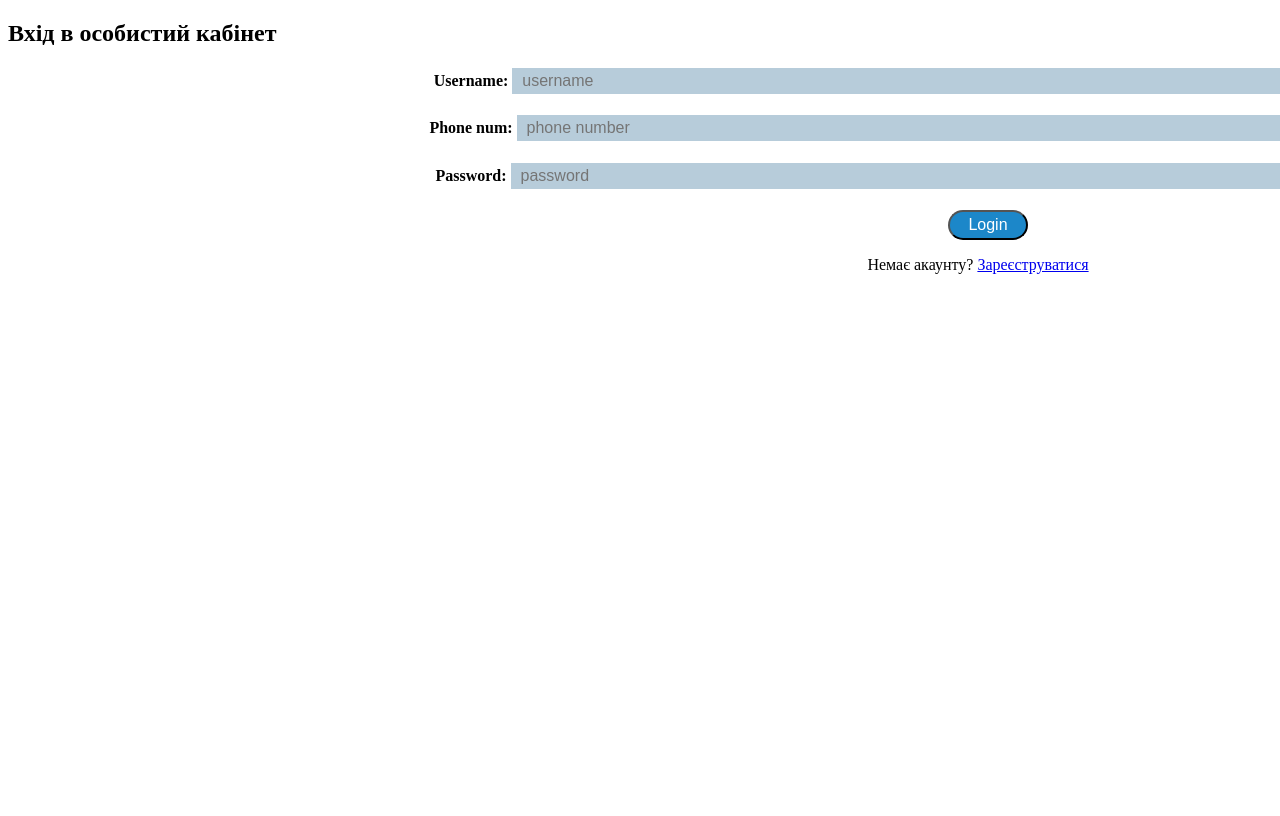
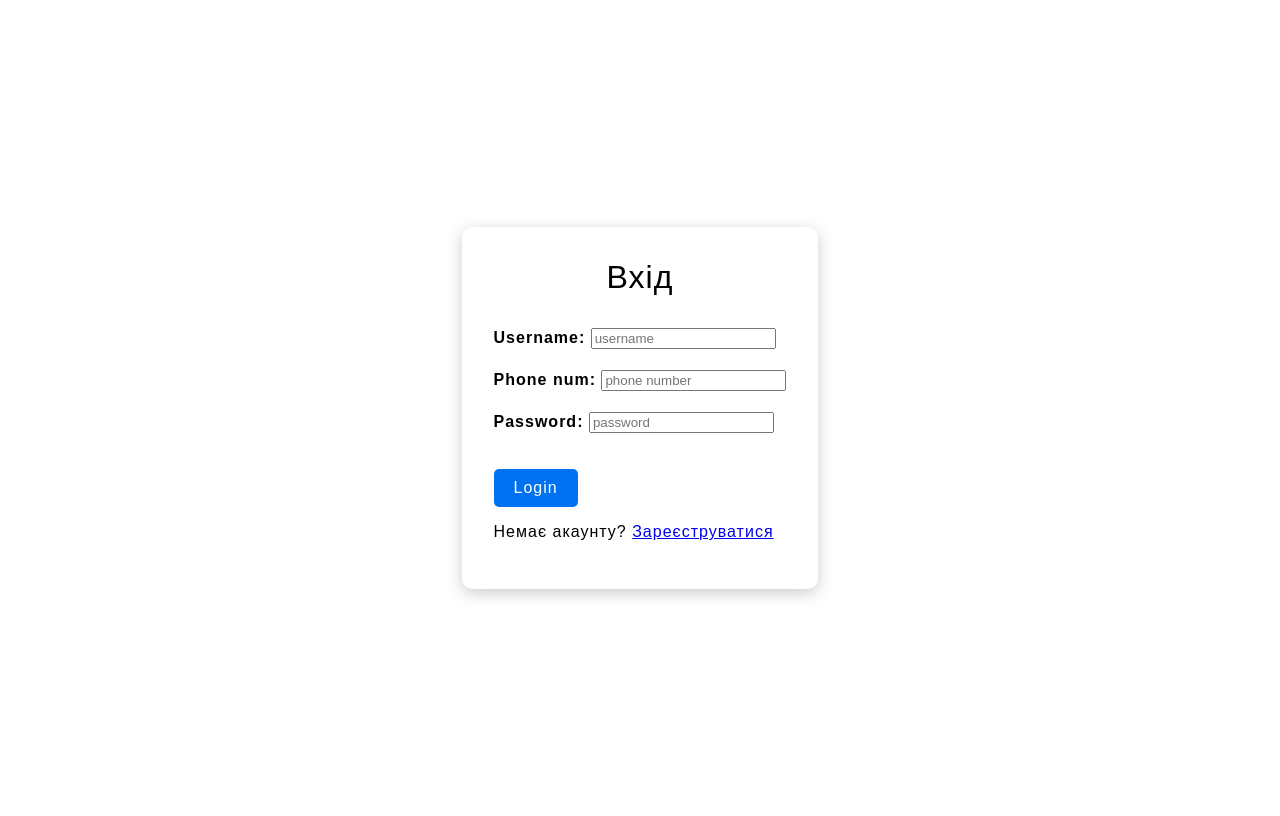
Before and after one commit to sonya1045/restaurant, a Django app: page /auth/login/ in a window 1280 px wide; the page is wider, and only the part inside the window is pictured. Before the commit the page ends 274 px from the top of that part, so only its background shows below. Run offline with Django 4.2, Linux system fonts and the light colour scheme.

Commit message:
add some styles

```diff
--- a/static/style.css
+++ b/static/style.css
@@ -143,7 +143,3 @@ h3{
 .card-bottom-text{
     margin-bottom: 20px;
 }
-
-.login{
-    background-color: #b7ccda;
-}
--- /dev/null
+++ b/static/style_auth.css
@@ -0,0 +1,41 @@
+body{
+    display: flex;
+    justify-content: center;
+    align-items: center;
+    height: 100vh;
+
+}
+.form{
+    font-weight: 300px;
+    padding: 32px;
+    border-radius: 10px;
+    box-shadow: 0 4px 16px #ccc;
+    font-family: sans-serif;
+    letter-spacing: 1px;
+}
+.form-button{
+    font-family: sans-serif;
+    letter-spacing: 1px;
+    font-size: 16px;
+}
+.form-title{
+    text-align: center;
+    margin: 0 0 32px 0;
+    font-weight: normal;
+}
+
+.form-button{
+    margin-top: 15px;
+    padding: 10px 20px;
+    border: none;
+    border-radius: 5px;
+    color: white;
+    background-color: #0071f0;
+    outline: none;
+    cursor: pointer;
+    transition: 0.3s;
+}
+.form-button:focus,
+.form-button:hover{
+    background-color: rgba(41, 126, 223, 0.7)
+}
--- a/templates/auth_sys/login.html
+++ b/templates/auth_sys/login.html
@@ -1,25 +1,22 @@
+{% load static %}
 <!DOCTYPE html>
 <html lang="en">
 <head>
     <meta charset="UTF-8">
     <meta http-equiv="X-UA-Compatible" content="IE=edge">
     <meta name="viewport" content="width=device-width, initial-scale=1.0">
-    <link rel="stylesheet" href="static/style.css">
+    <link rel="stylesheet" href="{% static 'style_auth.css' %}">
     <title>Авторизація</title>
 </head>
 <body>
-
-        <h2>Вхід в особистий кабінет</h2>
-        <form action="{% url 'login' %}" method="post">
-            {% csrf_token %}
-
+    <form action="{% url 'login' %}" method="post" class="form">
+        {% csrf_token %}
+        <h1 class="form-title">Вхід</h1>
             <h4>Username: <input type="text" name="username" placeholder="username" required ></h4>
             <h4>Phone num: <input type="text" name="username" placeholder="phone number" required ></h4>
             <h4>Password: <input type="password" name="password" placeholder="password" required></h4>
-            <button type="submit" class="titles">Login</button>
-
-        <p>Немає  акаунту? <a href = "{% url 'register' %}">Зареєструватися</a> </p>
-        </form>
-
+            <button type="submit" class="form-button">Login</button>
+    <p>Немає  акаунту? <a href = "{% url 'register' %}">Зареєструватися</a> </p>
+    </form>
 </body>
 </html>
```
Also changed, not shown: templates/auth_sys/register.html (+7 -4 lines).
